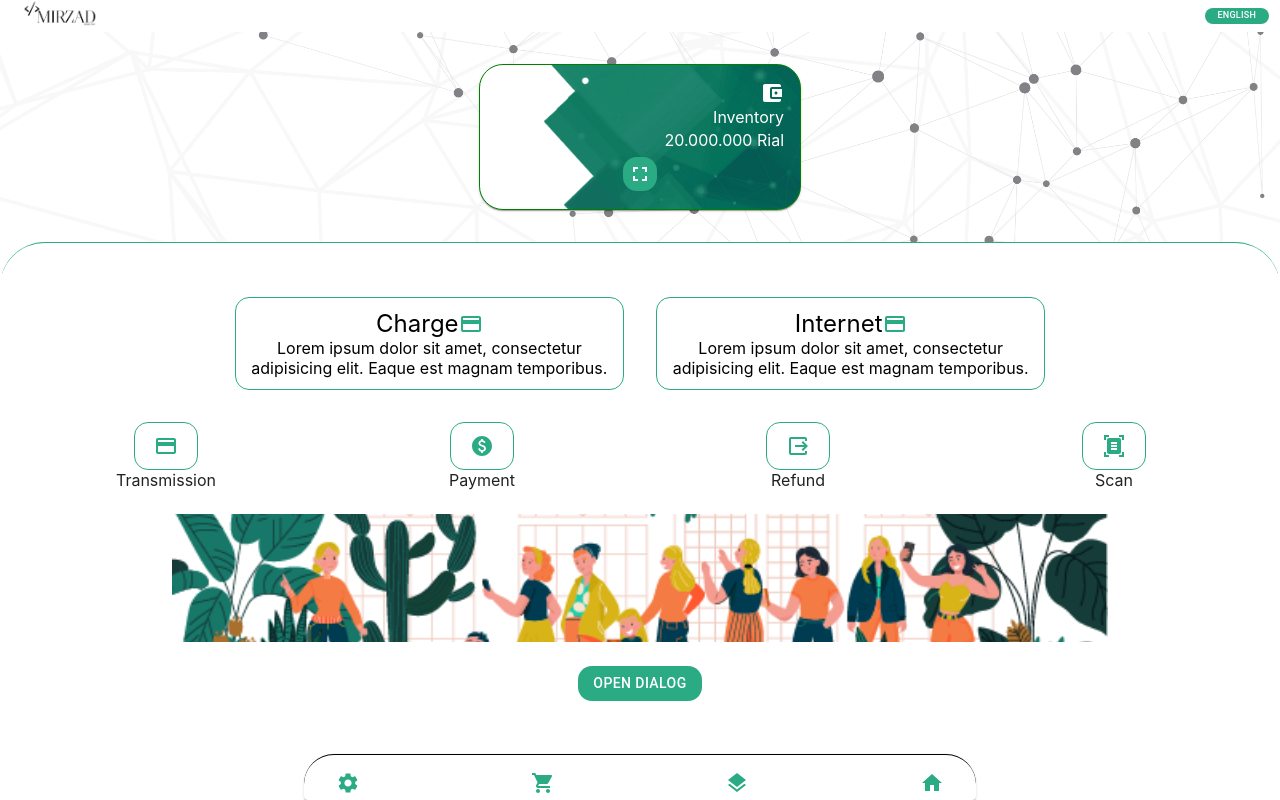
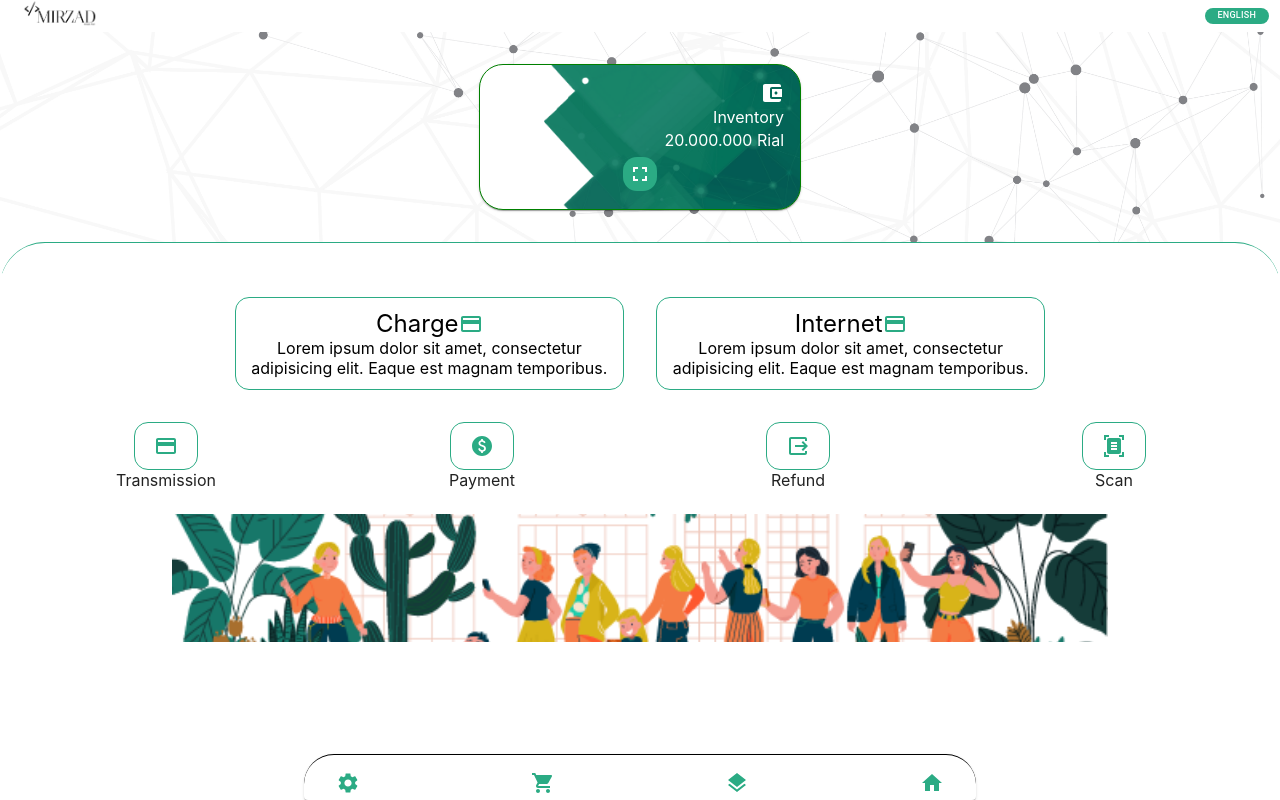
Before and after one commit to siahvosh/digital-wallet, a React (Create React App) app: page / in a window 1280 px wide. Built offline with nearby package versions, Linux system fonts and the light colour scheme.

Commit message:
set wallet modal

```diff
--- a/src/Component/Modals/Wallet.tsx
+++ b/src/Component/Modals/Wallet.tsx
@@ -8,7 +8,7 @@ import DialogActions from '@mui/material/DialogActions';
 import IconButton from '@mui/material/IconButton';
 import CloseIcon from '@mui/icons-material/Close';
 import Typography from '@mui/material/Typography';
-import {useState} from "react";
+import {useEffect, useState} from "react";
 
 const BootstrapDialog = styled(Dialog)(({ theme }) => ({
     '& .MuiDialogContent-root': {
@@ -19,8 +19,17 @@ const BootstrapDialog = styled(Dialog)(({ theme }) => ({
     },
 }));
 
-const Wallet = () => {
-    const [open, setOpen] = useState(false);
+interface WalletProps {
+    open: boolean;
+}
+const Wallet : React.FC<WalletProps> = (props) => {
+    const [open, setOpen] = useState<boolean>(false);
+
+
+
+    useEffect(() => {
+        setOpen(props.open)
+    },[props.open])
 
     const handleClickOpen = () => {
         setOpen(true);
@@ -31,9 +40,9 @@ const Wallet = () => {
 
     return (
         <React.Fragment>
-            <Button variant="outlined" onClick={handleClickOpen}>
-                Open dialog
-            </Button>
+            {/*<Button variant="outlined" onClick={handleClickOpen}>*/}
+            {/*    Open dialog*/}
+            {/*</Button>*/}
             <BootstrapDialog
                 onClose={handleClose}
                 aria-labelledby="customized-dialog-title"
--- a/src/Pages/HomePage/Home.tsx
+++ b/src/Pages/HomePage/Home.tsx
@@ -18,7 +18,7 @@ import {ArrayOptions} from "stream";
 
 export const Home = () => {
 
-    const [openModal, setOpenModal] = useState<Boolean>()
+    const [openModal, setOpenModal] = useState<boolean>(false)
 
     const { t } = useTranslation('home')
 
@@ -66,7 +66,7 @@ export const Home = () => {
                             </Grid2>
                             <Grid2 size={12} style={{marginTop: '.3rem'}}>
                                 <span style={{color: 'white'}}>
-                                    <IconButton  aria-label="delete" size="small"><FullscreenIcon/>
+                                    <IconButton onClick={() => setOpenModal(true)} aria-label="delete" size="small"><FullscreenIcon/>
                                     </IconButton>
                                 </span>
                             </Grid2>
@@ -117,7 +117,7 @@ export const Home = () => {
             </div>
             <MenuBar/>
 
-            <Wallet />
+            <Wallet open={openModal}/>
         </React.Fragment>
     )
 }
```
